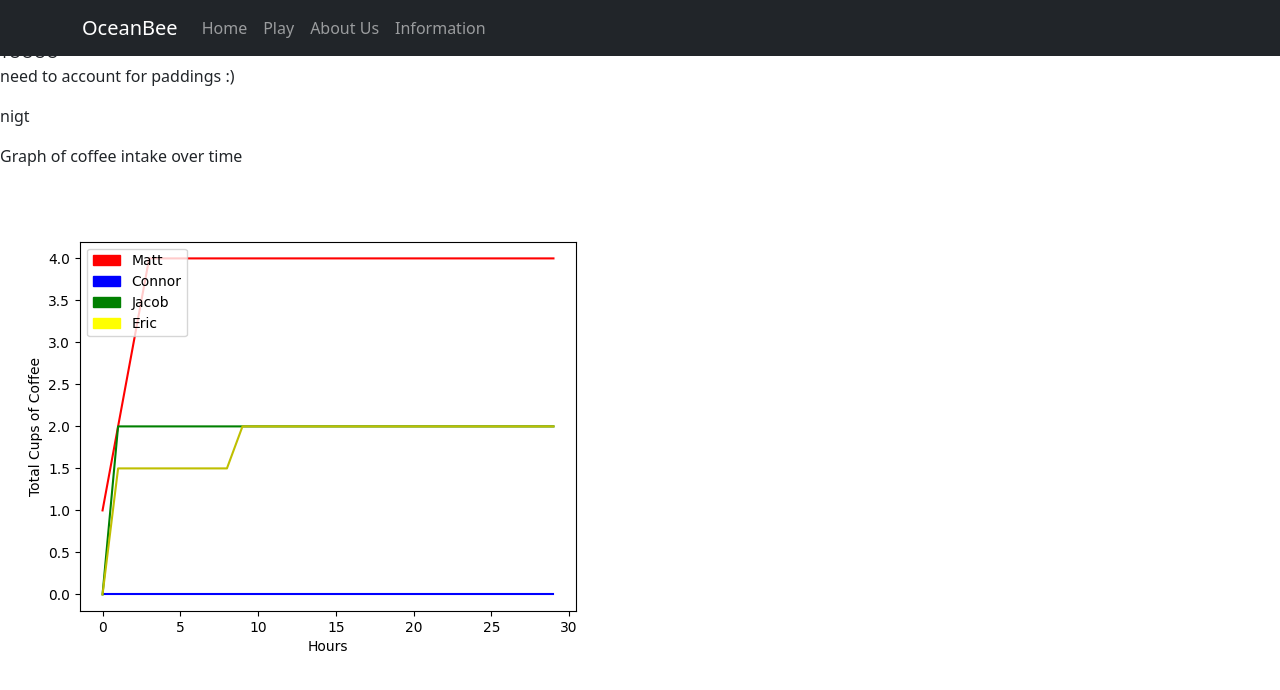
After one commit to MattiKemp/Bee-Hackathon, a Flask app: page /about/ in a window 1280 px wide. The commit adds this page. Shown: the top 690 px of the page. Run offline with Flask 2, Linux system fonts and the light colour scheme; some libraries are stand-ins or nearby versions.

Commit message:
Updating pages & layout

```diff
--- a/src/app.py
+++ b/src/app.py
@@ -19,6 +19,10 @@ def home():
 def bonkers():
     return 'jaisodfjasdfijasoufbuiawfoijaweufhiuwhefouhaseifhaishdfhafh\nbonkers'
 
+@app.route('/about/')
+def about():
+    return render_template('about.html')
+
 @app.route('/favicon.ico')
 def favicon():
     return send_from_directory(os.path.join(app.root_path, 'static'),
--- /dev/null
+++ b/src/templates/about.html
@@ -0,0 +1,16 @@
+{% extends "layout.html" %}
+{% block title %}Index{% endblock %}
+{% block head %}
+    {{ super() }}
+{% endblock %}
+{% block content %}
+
+<p>About us:</p>
+<h class = "header">YOOOO</h>
+<p> need to account for paddings :)</p>
+<p class = "centered"> nigt</p>
+
+<p>Graph of coffee intake over time</p>
+<img src = "{{url_for('static',filename='coffee.png')}}", alt="Graph of Coffee Intake over Time">
+
+{% endblock %}
--- a/src/templates/layout.html
+++ b/src/templates/layout.html
@@ -17,6 +17,32 @@
     {% endblock %}
 </head>
 <body>
+
+<nav class="navbar navbar-expand-lg navbar-dark bg-dark fixed-top">
+  <div class="container">
+    <a class="navbar-brand" href="/">OceanBee</a>
+    <button class="navbar-toggler" type="button" data-toggle="collapse" data-target="#navbarResponsive" aria-controls="navbarResponsive" aria-expanded="false" aria-label="Toggle navigation">
+          <span class="navbar-toggler-icon"></span>
+        </button>
+    <div class="collapse navbar-collapse" id="navbarResponsive">
+      <ul class="navbar-nav ml-auto">
+        <li class="nav-item active">
+          <a class="nav-link" href="/">Home</a>
+        </li>
+        <li class="nav-item">
+          <a class="nav-link" href="/play/">Play</a>
+        </li>
+        <li class="nav-item">
+          <a class="nav-link" href="/about/">About Us</a>
+        </li>
+        <li class="nav-item">
+          <a class="nav-link" href="/info/">Information</a>
+        </li>
+      </ul>
+    </div>
+  </div>
+</nav>
+
     <div id="content">{% block content %}{% endblock %}</div>
     <div id="footer">
         {% block footer %}
```
Also changed, not shown: src/templates/home.html (+9 -33 lines), src/templates/info.html (added, +10 -0 lines), src/templates/play.html (added, +10 -0 lines), src/static/assets/img/header_img.png (added).
